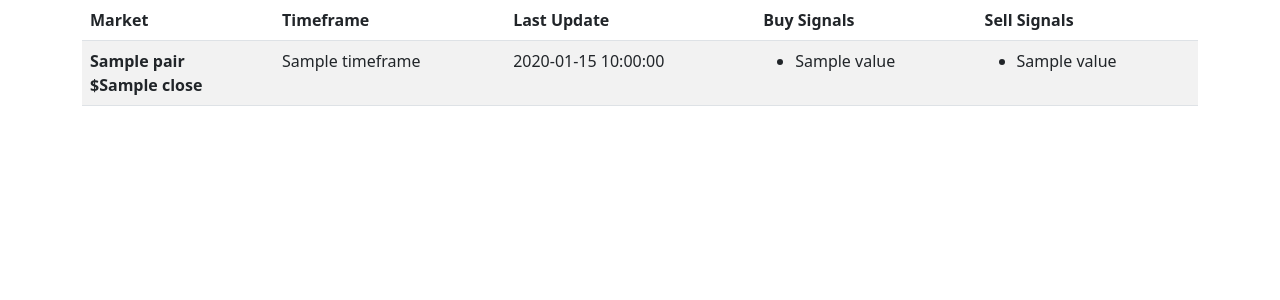
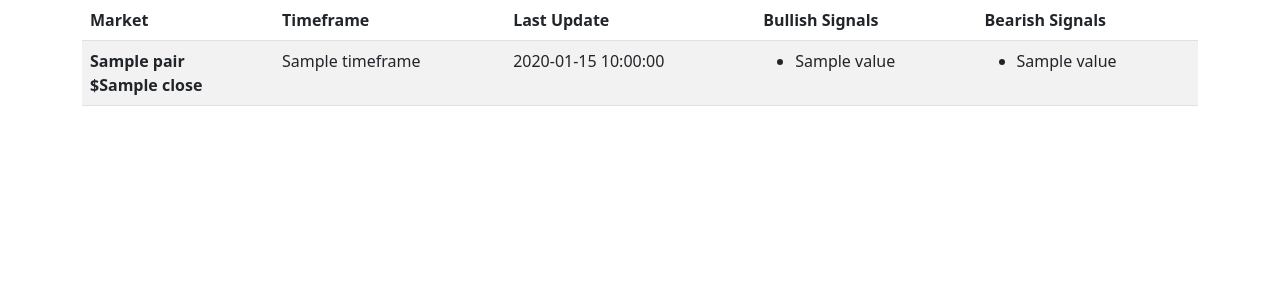
Before and after one commit to pbringetto/eye3, a Flask app: template templates/index.html in a window 1280 px wide. Shown: the top 300 px of the page. Run offline with Flask 2, Linux system fonts and the light colour scheme; the template is opened without the code that fills it: most values are stand-ins (such as "Sample title", 1, 10 or a date in 2020); some libraries are stand-ins or nearby versions.

Commit message:
signal data

```diff
--- a/templates/index.html
+++ b/templates/index.html
@@ -21,8 +21,8 @@
             <th scope="col">Market</th>
             <th scope="col">Timeframe</th>
             <th scope="col">Last Update</th>
-            <th scope="col">Buy Signals</th>
-            <th scope="col">Sell Signals</th>
+            <th scope="col">Bullish Signals</th>
+            <th scope="col">Bearish Signals</th>
         </tr>
         </thead>
         <tbody>
```
